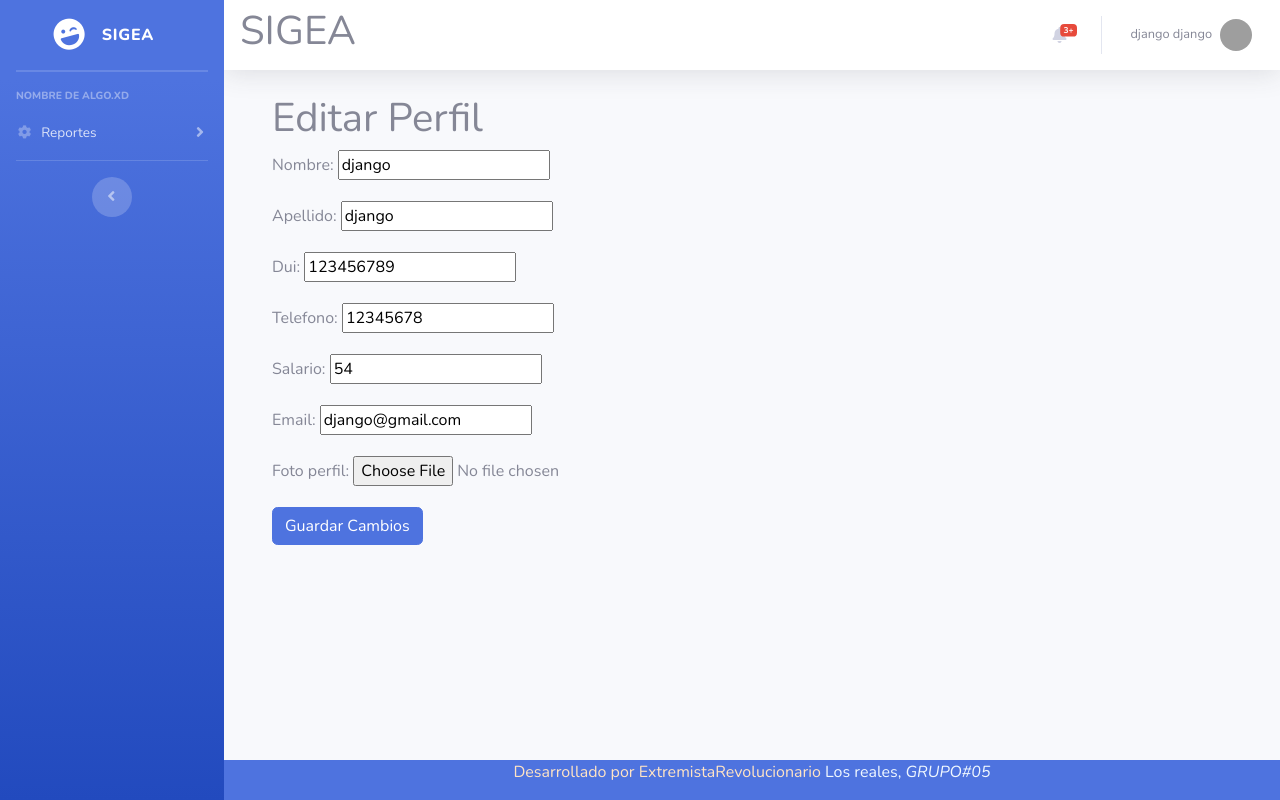
After one commit to DanGG19/SIGEA-Lans-Law-Global, a Django app: page /usuario/profile/ in a window 1280 px wide. The commit adds this page. Run offline with Django 5.2, Linux system fonts and the light colour scheme; a user stored in the database is signed in; some libraries are stand-ins or nearby versions; grey boxes are pictures that could not be loaded.

Commit message:
PROFILE_DETAILS para USUARIOS(RNF)
Se creó una vista para los detalles de perfil personal de cada usuario.

```diff
--- a/SIGEA_APP/forms.py
+++ b/SIGEA_APP/forms.py
@@ -1,6 +1,6 @@
 from django import forms
 from django.contrib.auth.hashers import make_password #Se importa la función make_password para encriptar la contraseña.
-from .models import *
+from .models import * #Se importan todos los modelos de la aplicación.
 
 # forms.py
 
@@ -65,3 +65,8 @@ class ServiciosForm(forms.ModelForm):
             'nombreservicio': 'Nombre del servicio',
             'descripcionservicio': 'Descripcion del servicio'
         }
+
+class EditProfileForm(forms.ModelForm):
+    class Meta:
+        model = Usuario
+        fields = ['nombre', 'apellido', 'dui', 'telefono', 'salario', 'email', 'foto_perfil']
--- /dev/null
+++ b/SIGEA_APP/templates/SIGEA_APP/CRUD_USUARIOS/edit_profile.html
@@ -0,0 +1,12 @@
+{% extends 'SIGEA_APP/base.html' %}
+
+{% block content %}
+<div class="container">
+    <h1>Editar Perfil</h1>
+    <form method="post" enctype="multipart/form-data">
+        {% csrf_token %}
+        {{ form.as_p }}
+        <button type="submit" class="btn btn-primary">Guardar Cambios</button>
+    </form>
+</div>
+{% endblock %}
--- a/SIGEA_APP/templates/SIGEA_APP/CRUD_USUARIOS/usuario_list.html
+++ b/SIGEA_APP/templates/SIGEA_APP/CRUD_USUARIOS/usuario_list.html
@@ -1,6 +1,8 @@
 {% extends 'SIGEA_APP/admin/index.html' %}
 {% block title %}Usuario{% endblock %}
 {% block content %}
+
+<!-- Eliminar contraseña y correo de la edición de datos -->
 
 <script src="https://code.jquery.com/jquery-3.2.1.min.js"></script>
 <script src="https://cdnjs.cloudflare.com/ajax/libs/popper.js/1.11.0/umd/popper.min.js"></script>
--- a/SIGEA_APP/templates/SIGEA_APP/base.html
+++ b/SIGEA_APP/templates/SIGEA_APP/base.html
@@ -1,34 +1,34 @@
 <!DOCTYPE html>
 <html lang="en">
+  <head>
+    <meta charset="utf-8" />
+    <meta http-equiv="X-UA-Compatible" content="IE=edge" />
+    <meta name="viewport" content="width=device-width, initial-scale=1, shrink-to-fit=no" />
+    <meta name="description" content="" />
+    <meta name="author" content="" />
 
-<head>
-    <meta charset="utf-8">
-    <meta http-equiv="X-UA-Compatible" content="IE=edge">
-    <meta name="viewport" content="width=device-width, initial-scale=1, shrink-to-fit=no">
-    <meta name="description" content="">
-    <meta name="author" content="">
-
-    <title>{% block title %}SIGEA{% endblock %}</title>
-    {%load static%} <!--Carga los archivos estáticos-->
-    <!-- Custom fonts for this template-->
-    <link href="{%static 'vendor/fontawesome-free/css/all.min.css'%}" rel="stylesheet" type="text/css">
-    <link href="https://fonts.googleapis.com/css?family=Nunito:200,200i,300,300i,400,400i,600,600i,700,700i,800,800i,900,900i"
-        rel="stylesheet">
-    <!-- Custom styles for this template-->
-    <link href="{%static 'css/sb-admin-2.min.css'%}" rel="stylesheet">
+    <title>
+      {% block title %}
+        SIGEA
+      {% endblock %}
+    </title>
+    {% load static %} <!-- Carga los archivos estáticos -->
+    <!-- Custom fonts for this template -->
+    <link href="{% static 'vendor/fontawesome-free/css/all.min.css' %}" rel="stylesheet" type="text/css" />
+    <link href="https://fonts.googleapis.com/css?family=Nunito:200,200i,300,300i,400,400i,600,600i,700,700i,800,800i,900,900i" rel="stylesheet" />
+    <!-- Custom styles for this template -->
+    <link href="{% static 'css/sb-admin-2.min.css' %}" rel="stylesheet" />
 
     <script src="https://code.jquery.com/jquery-3.2.1.min.js"></script>
     <script src="https://cdnjs.cloudflare.com/ajax/libs/popper.js/1.11.0/umd/popper.min.js"></script>
   </head>
 
   <body id="page-top">
-
     <!-- Page Wrapper -->
     <div id="wrapper">
-
       {% block sidenavbar %}
         {% include 'SIGEA_APP/Side-navbar.html' with pruebita=request.user.tipousuario %}
-        {% endblock  %}
+      {% endblock %}
 
       <!-- Sidebar -->
 
@@ -36,17 +36,12 @@
 
       <!-- Content Wrapper -->
       <div id="content-wrapper" class="d-flex flex-column">
-
         <!-- Main Content -->
         <div id="content">
-
           <!-- Topbar -->
           <nav class="navbar navbar-expand navbar-light bg-white topbar mb-4 static-top shadow">
-
             <!-- Sidebar Toggle (Topbar) -->
-                    <button id="sidebarToggleTop" class="btn btn-link d-md-none rounded-circle mr-3">
-                        <i class="fa fa-bars"></i>
-                    </button>
+            <button id="sidebarToggleTop" class="btn btn-link d-md-none rounded-circle mr-3"><i class="fa fa-bars"></i></button>
 
             <h1 class="display-5" href="{% url 'index' %}">SIGEA</h1>
 
@@ -54,24 +49,18 @@
 
             <!-- Topbar Navbar -->
             <ul class="navbar-nav ml-auto">
-
               <!-- Nav Item - Alerts -->
               <li class="nav-item dropdown no-arrow mx-1">
-
-                            <a class="nav-link dropdown-toggle" href="#" id="alertsDropdown" role="button"
-                                data-toggle="dropdown" aria-haspopup="true" aria-expanded="false">
+                <a class="nav-link dropdown-toggle" href="#" id="alertsDropdown" role="button" data-toggle="dropdown" aria-haspopup="true" aria-expanded="false">
                   <i class="fas fa-bell fa-fw"></i>
                   <!-- Counter - Alerts -->
                   <span class="badge badge-danger badge-counter">3+</span>
                 </a>
                 <!-- Dropdown - Alerts -->
-                            <div class="dropdown-list dropdown-menu dropdown-menu-right shadow animated--grow-in"
-                                aria-labelledby="alertsDropdown">
-                                <!--Encabezado de alertas-->
-                                <h6 class="dropdown-header">
-                                    Alerts Center
-                                </h6>
-                                <!--lista de alertas-->
+                <div class="dropdown-list dropdown-menu dropdown-menu-right shadow animated--grow-in" aria-labelledby="alertsDropdown">
+                  <!-- Encabezado de alertas -->
+                  <h6 class="dropdown-header">Alerts Center</h6>
+                  <!-- lista de alertas -->
                   <a class="dropdown-item d-flex align-items-center" href="#">
                     <div>
                       <div class="small text-gray-500">December 12, 2019</div>
@@ -86,16 +75,18 @@
 
               <!-- Nav Item - User Information -->
               <li class="nav-item dropdown no-arrow">
-                            <a class="nav-link dropdown-toggle" href="#" id="userDropdown" role="button"
-                                data-toggle="dropdown" aria-haspopup="true" aria-expanded="false">
-                                <span class="mr-2 d-none d-lg-inline text-gray-600 small">{{user.nombre}} {{user.apellido}}</span> <!--Nombre y apellido del usuario-->
+                <a class="nav-link dropdown-toggle" href="#" id="userDropdown" role="button" data-toggle="dropdown" aria-haspopup="true" aria-expanded="false">
+                  <span class="mr-2 d-none d-lg-inline text-gray-600 small">{{ user.nombre }} {{ user.apellido }}</span>
                   <img class="img-profile rounded-circle"
-                                    src="https://media-gua1-1.cdn.whatsapp.net/v/t61.24694-24/424451942_1108699453708935_7417637537185791217_n.jpg?ccb=11-4&oh=01_Q5AaILiyHoPpl_1uQpig5fxsBZ3jaCtpDqw-LhFtWsKARk3I&oe=664611D3&_nc_sid=e6ed6c&_nc_cat=103">
+                    src="{% if user.foto_perfil %}
+                      {{ user.foto_perfil.url }}
+                    {% else %}
+                      {% static 'img/default-profile.png' %}
+                    {% endif %}" />
                 </a>
                 <!-- Dropdown - User Information -->
-                            <div class="dropdown-menu dropdown-menu-right shadow animated--grow-in"
-                                aria-labelledby="userDropdown">
-                                <a class="dropdown-item" href="#">
+                <div class="dropdown-menu dropdown-menu-right shadow animated--grow-in" aria-labelledby="userDropdown">
+                  <a class="dropdown-item" href="{% url 'edit_profile' %}">
                     <i class="fas fa-user fa-sm fa-fw mr-2 text-gray-400"></i>
                     Profile
                   </a>
@@ -106,9 +97,7 @@
                   </a>
                 </div>
               </li>
-
             </ul>
-
           </nav>
           <!-- End of Topbar -->
 
@@ -116,7 +105,7 @@
           <div class="container-fluid">
             {% block content %}
 
-                    {% endblock content %}
+            {% endblock %}
           </div>
 
           <!-- Page Heading -->
@@ -126,24 +115,20 @@
 
         {% block footer %}
           {% include 'SIGEA_APP/footer.html' %}
-            {% endblock  %}
+        {% endblock %}
         <!-- End of Main Content -->
       </div>
       <!-- End of Content Wrapper -->
     </div>
     <!-- End of Page Wrapper -->
 
-
-    <!-- Logout Modal-->
-    <div class="modal fade" id="logoutModal" tabindex="-1" role="dialog" aria-labelledby="exampleModalLabel"
-        aria-hidden="true">
+    <!-- Logout Modal -->
+    <div class="modal fade" id="logoutModal" tabindex="-1" role="dialog" aria-labelledby="exampleModalLabel" aria-hidden="true">
       <div class="modal-dialog" role="document">
         <div class="modal-content">
           <div class="modal-header">
             <h5 class="modal-title" id="exampleModalLabel">Ready to Leave?</h5>
-                    <button class="close" type="button" data-dismiss="modal" aria-label="Close">
-                        <span aria-hidden="true">×</span>
-                    </button>
+            <button class="close" type="button" data-dismiss="modal" aria-label="Close"><span aria-hidden="true">×</span></button>
           </div>
           <div class="modal-body">Select "Logout" below if you are ready to end your current session.</div>
           <div class="modal-footer">
@@ -154,11 +139,14 @@
       </div>
     </div>
 
-    <!-- Bootstrap core JavaScript-->
-    <script src="{%static 'vendor/jquery/jquery.min.js'%}"></script><!--JS del SideBar-->
-    <script src="{%static 'vendor/bootstrap/js/bootstrap.bundle.min.js'%}"></script><!--JS del los botones SideBar-->
-    <!-- Custom scripts for all pages-->
-    <script src="{%static 'js/sb-admin-2.min.js'%}"></script><!--JS del SideBar-->
+    <!-- Bootstrap core JavaScript -->
+    <script src="{% static 'vendor/jquery/jquery.min.js' %}"></script>
+    <!-- JS del SideBar -->
+    <script src="{% static 'vendor/bootstrap/js/bootstrap.bundle.min.js' %}"></script>
+    <!-- JS del los botones SideBar -->
+    <!-- Custom scripts for all pages -->
+    <script src="{% static 'js/sb-admin-2.min.js' %}"></script>
+    <!-- JS del SideBar -->
     {% comment %} <script>
         $(document).ready(function () {
             var tipousuario = $('#pruebita').val();
@@ -172,6 +160,5 @@
                 alert('Usted entró como Empleado');
             };})
     </script> {% endcomment %}
-
   </body>
 </html>
--- a/SIGEA_APP/urls.py
+++ b/SIGEA_APP/urls.py
@@ -12,6 +12,7 @@ urlpatterns = [
     path('usuario/update/<int:idusuario>/', views.usuario_update, name='usuario_update'),  # Ruta para actualizar un usuario, que llama a la vista usuario_update.
     path('usuario/delete/<int:idusuario>/', views.usuario_delete, name='usuario_delete'),  # Ruta para eliminar un usuario, que llama a la vista usuario_delete.
     path('usuario/detail/<int:idusuario>/', views.usuario_detail, name='usuario_detail'),  # Ruta para ver los detalles de un usuario, que llama a la vista usuario_detail.
+    path('usuario/profile/', views.edit_profile, name='edit_profile'),
     path('departamento/', views.departamento_list, name='departamento_list'),
     path('departamento/create/', views.departamento_create, name='departamento_create'), #Ruta para crear un usuario, que llama a la vista usuario_create.
     path('departamento/update/<int:iddepartamento>/', views.departamento_update, name='departamento_update'),  # Ruta para actualizar un usuario, que llama a la vista usuario_update.
--- a/SIGEA_APP/views.py
+++ b/SIGEA_APP/views.py
@@ -28,6 +28,20 @@ def login_V(request): #Vista para el inicio de sesión
         else: #Si los datos son incorrectos, se muestra un mensaje de error.
             return render(request, 'registration/login.html', {'error_message': 'Datos Incorrectos'}) #Se muestra un mensaje de error.
     return render(request, 'registration/login.html') #Si el método no es POST, se muestra el formulario de inicio de sesión.
+
+#Perfil de usuario
+@login_required
+def edit_profile(request):
+    if request.method == 'POST':
+        form = EditProfileForm(request.POST, request.FILES, instance=request.user)
+        if form.is_valid():
+            form.save()
+            return redirect('edit_profile')
+    else:
+        form = EditProfileForm(instance=request.user)
+
+    return render(request, 'SIGEA_APP/CRUD_USUARIOS/edit_profile.html', {'form': form})
+
 
 @csrf_exempt # Decorador para deshabilitar la protección CSRF
 def usuario_list(request):
```
Also changed, not shown: SIGEA_APP/migrations/0002_usuario_foto_perfil.py (deleted), media/fotos_perfil/20210907_212431.jpg (added), media/fotos_perfil/cerberito.jpg (added), media/fotos_perfil/cerberito_XlUQtrO.jpg (added), 1 other file. Lines whose indentation alone changed are shown as unchanged.
